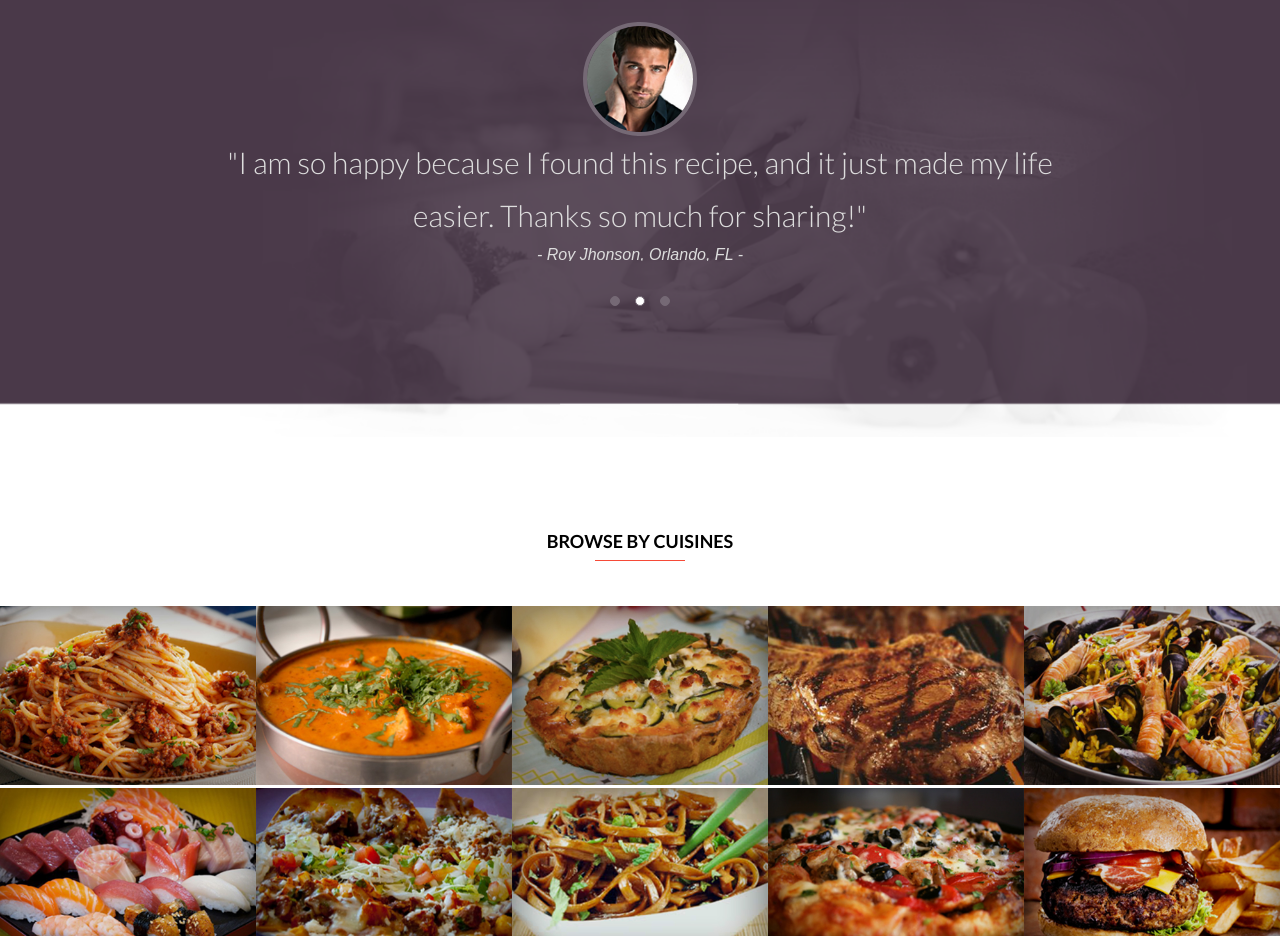
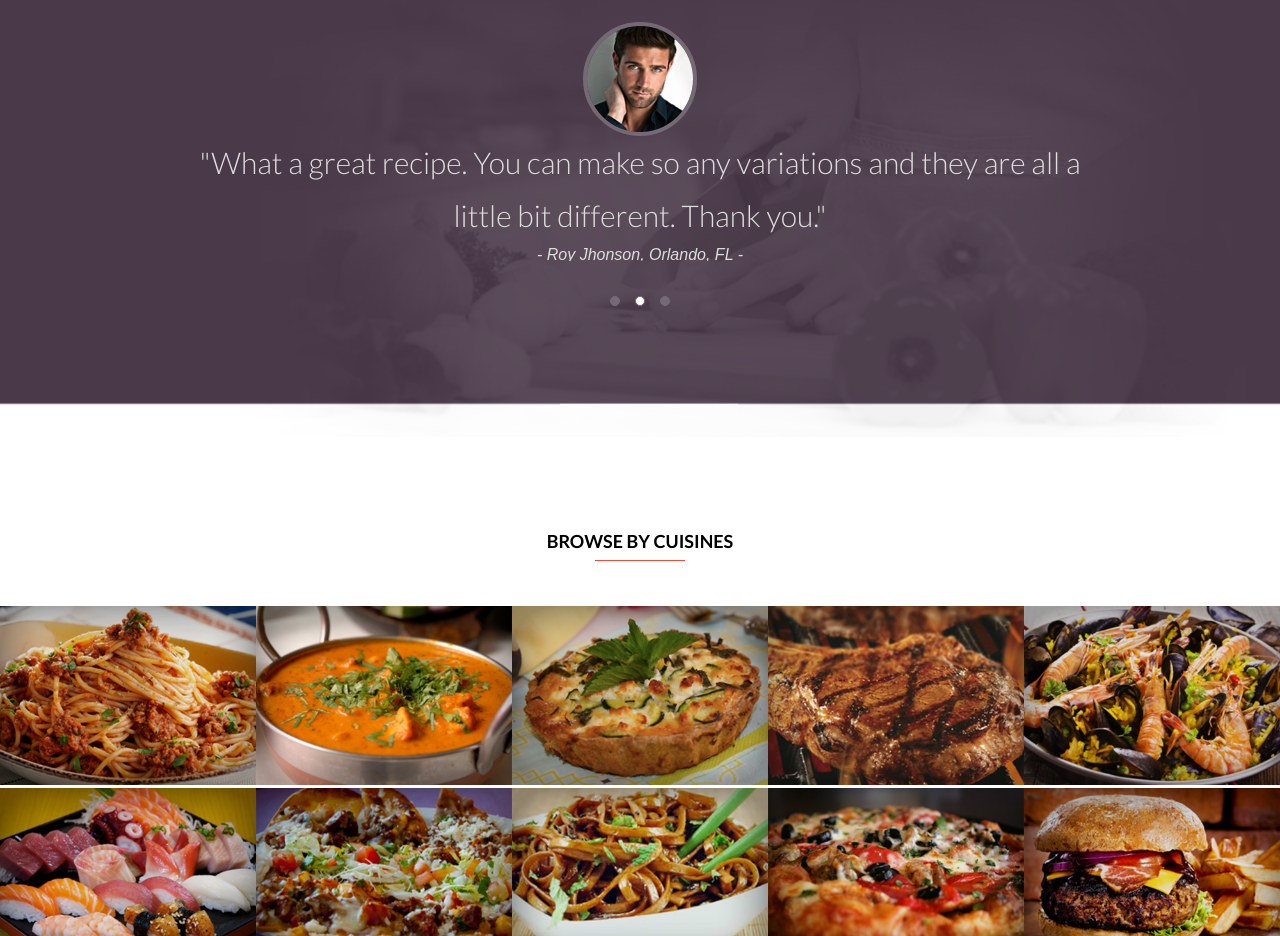
Before and after one commit to anastasiia007/anastasiia007.github.io, a plain HTML site: page index.html in a window 1280 px wide. Shown: the part 2120-3056 px from the top of the page. Drawn offline with Linux system fonts and the light colour scheme.

Commit message:
modified html

```diff
--- a/index.html
+++ b/index.html
@@ -129,7 +129,7 @@
               <img class="reviews__img" src="./img/slider4.png" alt="man4">
             </div>
             <div class="reviews__text-container">
-              <p class="reviews__item-decsription">"I am so happy because I found this recipe, and it just made my life easier. Thanks so much for sharing!"</p>
+              <p class="reviews__item-decsription">"What a great recipe. You can make so any variations and they are all a little bit different. Thank you."</p>
               <p class="reviews__item-title">- Roy Jhonson, Orlando, FL -</p>
             </div>
           </div>
@@ -140,7 +140,7 @@
               <img class="reviews__img" src="./img/slider3.png" alt="man3">
             </div>
             <div class="reviews__text-container">
-              <p class="reviews__item-decsription">"I am so happy because I found this recipe, and it just made my life easier. Thanks so much for sharing!"</p>
+              <p class="reviews__item-decsription">"Yum! This was enjoyed by everyone and will be my new go to recipe. Thanks!"</p>
               <p class="reviews__item-title">- Nick Adisson, New York, NY -</p>
             </div>
           </div>
```
